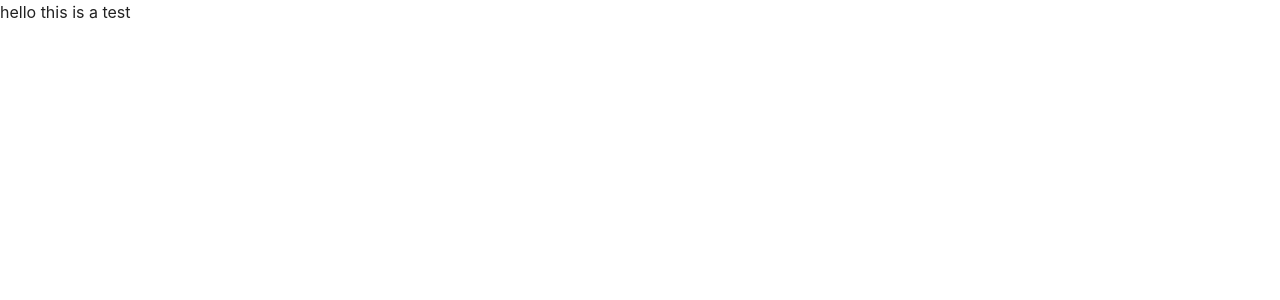
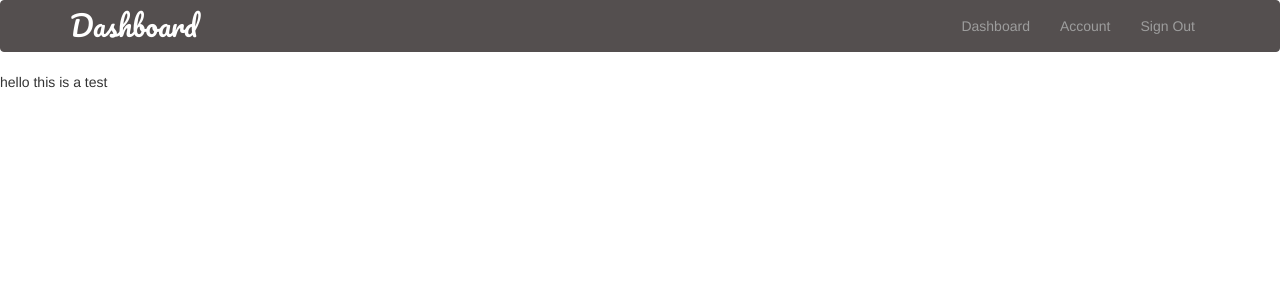
Before and after one commit to brianduongh/justo, a React (Create React App) app in the folder client/: page / in a window 1280 px wide. Shown: the top 300 px of the page. Built offline with nearby package versions, Linux system fonts and the light colour scheme; a web font is replaced by a local one.

Commit message:
working on nav bar

```diff
--- a/client/public/index.html
+++ b/client/public/index.html
@@ -6,7 +6,20 @@
     <meta name="theme-color" content="#000000">
     <link rel="manifest" href="%PUBLIC_URL%/manifest.json">
     <link rel="shortcut icon" href="%PUBLIC_URL%/favicon.ico">
-    <link rel="stylesheet" href="https://cdnjs.cloudflare.com/ajax/libs/bootswatch/4.0.0/journal/bootstrap.min.css"/>
+
+    <link rel="stylesheet" href="https://maxcdn.bootstrapcdn.com/bootstrap/3.3.7/css/bootstrap.min.css" integrity="sha384-BVYiiSIFeK1dGmJRAkycuHAHRg32OmUcww7on3RYdg4Va+PmSTsz/K68vbdEjh4u" crossorigin="anonymous">
+    <!-- <link rel="stylesheet" href="https://cdnjs.cloudflare.com/ajax/libs/bootswatch/4.0.0/journal/bootstrap.min.css"/> -->
+
+
+<!-- <link href="https://fonts.googleapis.com/icon?family=Material+Icons" rel="stylesheet"> -->
+<!-- Compiled and minified CSS -->
+<!-- <link rel="stylesheet" href="https://cdnjs.cloudflare.com/ajax/libs/materialize/1.0.0-alpha.3/css/materialize.min.css"> -->
+<link href="https://fonts.googleapis.com/css?family=Pacifico" rel="stylesheet">
+
+<script
+  src="https://code.jquery.com/jquery-3.3.1.slim.min.js"
+  integrity="sha256-3edrmyuQ0w65f8gfBsqowzjJe2iM6n0nKciPUp8y+7E="
+  crossorigin="anonymous"></script>
     <title>Justo</title>
   </head>
   <body>
--- a/client/src/App.js
+++ b/client/src/App.js
@@ -1,8 +1,12 @@
 import React from "react";
+import Navs from "./components/Nav"
+
+
 
 function App() {
   return (
     <div>
+      <Navs />
       hello this is a test
     </div>
   );
--- /dev/null
+++ b/client/src/components/Nav/index.js
@@ -0,0 +1 @@
+export { default } from "./navTabs";
--- /dev/null
+++ b/client/src/components/Nav/navTabs.js
@@ -0,0 +1,45 @@
+import React, { Component } from "react";
+import "./style.css";
+import { Navbar, NavItem, Nav } from "react-bootstrap";
+
+const page = "Dashboard";
+
+
+class Navs extends Component {
+
+	state ={
+		background: "#544F4F"
+	};
+
+	changeColor = () => {
+		this.setState({background:"white"});
+	};
+
+	render(){
+		return (
+			<Navbar inverse collapseOnSelect>
+				<Navbar.Header>
+					<Navbar.Brand>
+						<a href="#brand" id ="brand">{page}</a>
+					</Navbar.Brand>
+					<Navbar.Toggle />
+				</Navbar.Header>
+				<Navbar.Collapse>
+					<Nav pullRight>
+						<NavItem eventKey={1} href="#" onClick ={this.changeColor} style={{background:this.state.background}}>
+							Dashboard
+						</NavItem>
+						<NavItem eventKey={2} href="/about" onClick ={this.changeColor} style={{background:this.state.background}}>
+							Account
+						</NavItem>
+						<NavItem eventKey={2} href="#" onClick ={this.changeColor} style={{background:this.state.background}}>
+							Sign Out
+						</NavItem>
+					</Nav>
+				</Navbar.Collapse>
+			</Navbar>
+		)
+	}
+}
+
+export default Navs;
--- /dev/null
+++ b/client/src/components/Nav/style.css
@@ -0,0 +1,30 @@
+.navbar-inverse {
+    background-color: #544F4F;
+    border-color: #544F4F;
+}
+
+.navbar-inverse .navbar-brand{
+    font-family: 'Pacifico', cursive;
+    font-size: 28px;
+    color: white;
+
+}
+
+@media only screen and (max-width: 600px) {
+
+    .navbar-toggle{
+        float:left;
+        margin-left: 15px;
+        border: 0;
+    }
+
+    .navbar-brand{
+        left: 15%;
+        position: relative;
+        float: none;
+        top: 15px;
+
+    }
+
+
+}
--- a/package.json
+++ b/package.json
@@ -22,7 +22,11 @@
   "dependencies": {
     "axios": "^0.18.0",
     "express": "^4.16.3",
+    "if-env": "^1.0.4",
+    "materialize-css": "^1.0.0-rc.2",
     "mongoose": "^5.3.16",
-    "if-env": "^1.0.4"
+    "react": "^16.7.0",
+    "react-bootstrap": "^0.32.4",
+    "react-dom": "^16.7.0"
   }
 }
```
Also changed, not shown: 1 other file (tests, documents, lock files or other folders).
